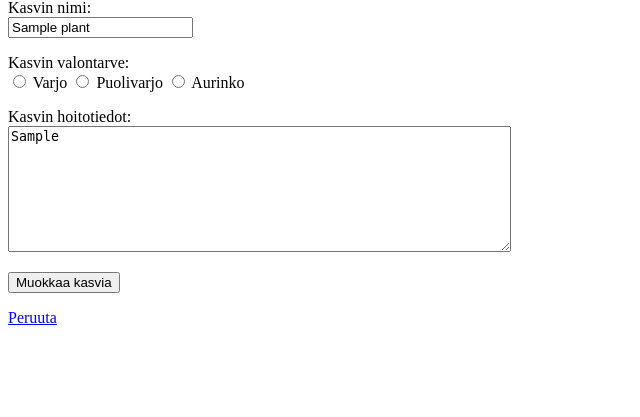
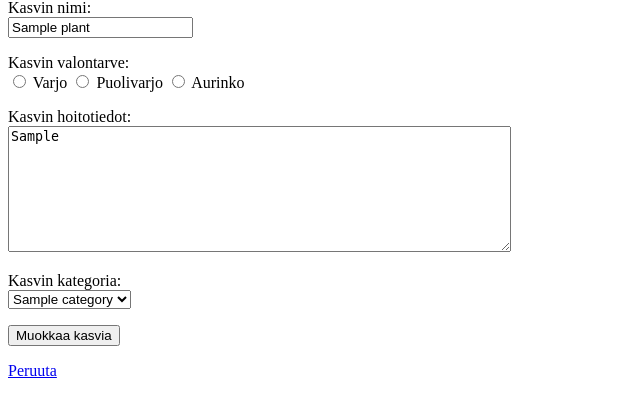
Before and after one commit to mkekola/kasvisto, a Flask app: template templates/edit_plant.html in a window 1280 px wide. Shown: the part 82-499 px from the top of the page, without its empty margins (0-640 px from the left). Run offline with Flask 3, Linux system fonts and the light colour scheme; the template is opened without the code that fills it: most values are stand-ins (such as "Sample title", 1, 10 or a date in 2020).

Commit message:
Added categories to edit page.

```diff
--- a/app.py
+++ b/app.py
@@ -92,7 +92,13 @@ def edit_plant(plant_id):
         abort(404)
     if plant["user_id"] != session["user_id"]:
         abort(403)
-    return render_template("edit_plant.html", plant=plant)
+    all_categories = plants.get_categories()
+    plant_categories = plants.get_category_by_id(plant_id)
+    if not plant_categories:
+        plant_categories = []
+    else:
+        plant_categories = [category["category"] for category in plant_categories]
+    return render_template("edit_plant.html", plant=plant, all_categories=all_categories, plant_categories=plant_categories)
 
 
 @app.route("/update_plant", methods=["POST"])
@@ -113,8 +119,12 @@ def update_plant():
     care_info = request.form["care_info"]
     if not care_info or len(care_info) > 500:
         abort(403)
-    plants.update_plant(plant_id, plant_name, light, care_info)
-
+    all_categories = [category["category"] for category in plants.get_categories()]
+    categories = []
+    for category in request.form.getlist("categories"):
+        if category in all_categories:
+            categories.append(category)
+    plants.update_plant(plant_id, plant_name, light, care_info, categories)
     return redirect("/plant/" + str(plant_id))
 
 
--- a/templates/edit_plant.html
+++ b/templates/edit_plant.html
@@ -33,8 +33,22 @@
         >
       </p>
       <input type="hidden" name="plant_id" value="{{ plant.id }}" />
-      <input type="submit" value="Muokkaa kasvia" />
+      <p>
+        Kasvin kategoria: <br />
+        <select name="categories" required>
+          {% for category in all_categories %}
+          <option value="{{ category.category }}"
+            {% if category.category in plant_categories %}selected{% endif %}>
+            {{ category.category }}
+          </option>
+          {% endfor %}
+        </select>
+      </p>
+      <p>
+        <input type="submit" value="Muokkaa kasvia" />
+      </p>
     </form>
+
     <p>
       <a href="/plant/{{ plant.id }}">Peruuta</a>
     </p>
```
Also changed, not shown: plants.py (+8 -1 lines).
